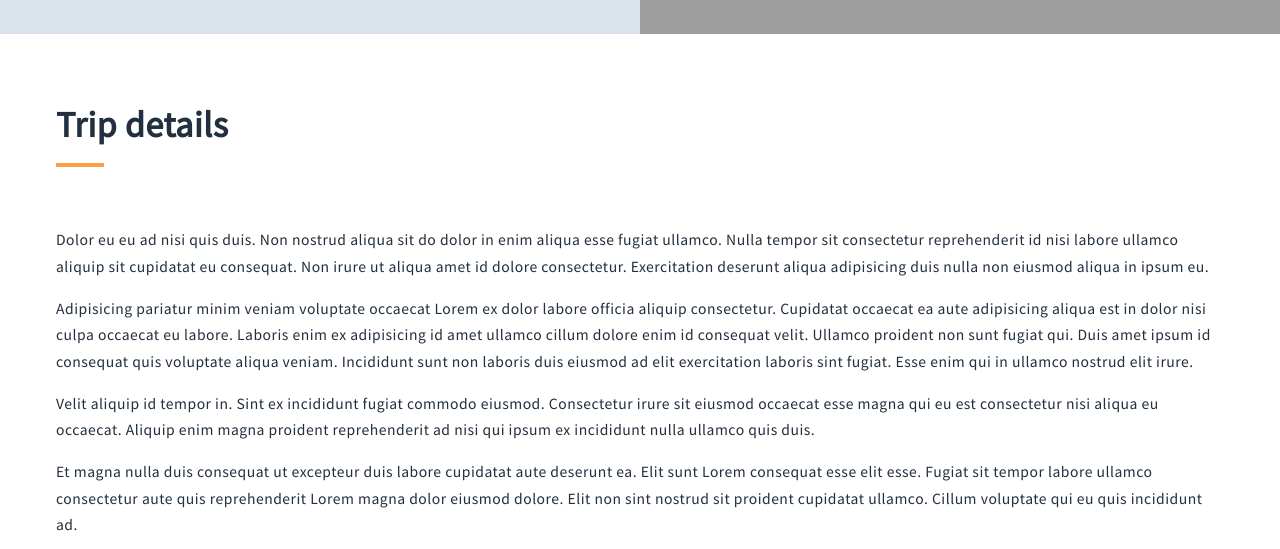
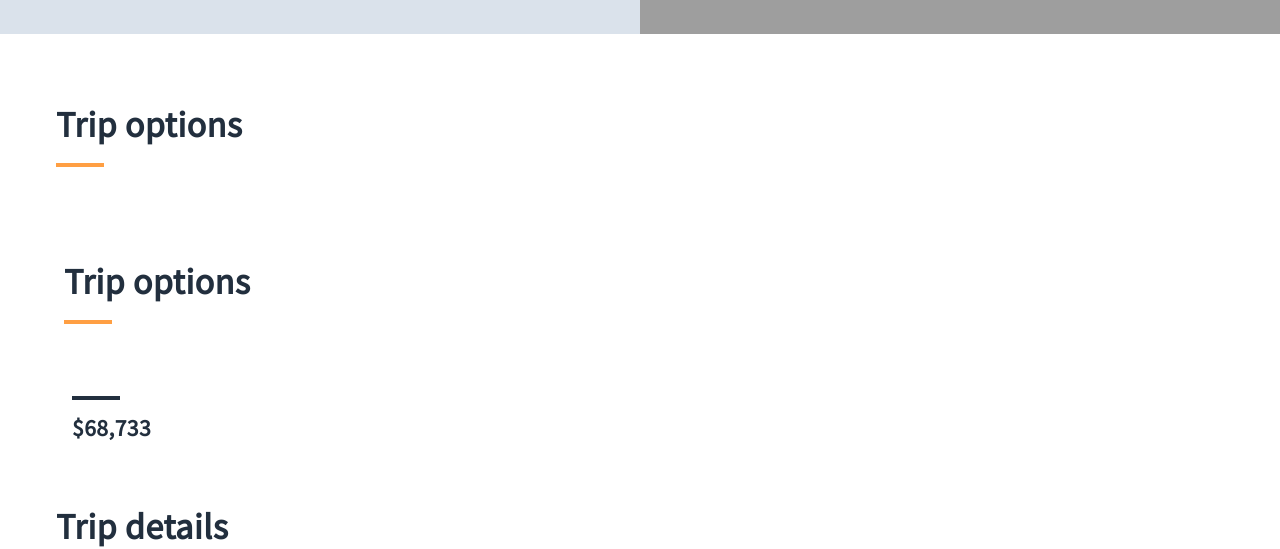
Before and after one commit to PaPaX2/travel-agency, a React app: page /trip/5cc1d10107e2be6064ff9129 in a window 1280 px wide. Shown: the part 636-1185 px from the top of the page. Built offline with nearby package versions, Linux system fonts and the light colour scheme; grey boxes are pictures that could not be loaded.

Commit message:
Add Trip Suppary wit double options

```diff
--- /dev/null
+++ b/src/components/features/OrderForm/OrderForm.js
@@ -0,0 +1,27 @@
+import React from 'react';
+import PropTypes from 'prop-types';
+//import styles from './OrderForm.scss';
+
+import {Grid, Row, Col} from 'react-flexbox-grid';
+import OrderSummary from '../OrderSummary/OrderSummary';
+import PageTitle from '../../common/PageTitle/PageTitle';
+
+
+const OrderForm = props => (
+  console.log('orderform props', props),
+  <Grid>
+    <Row>
+      <Col xs={12}>
+        <PageTitle text='Trip options' />
+        <OrderSummary tripCost={props.tripCost} tripOptions={props.options}/>
+      </Col>
+    </Row>
+  </Grid>
+);
+
+OrderForm.propTypes = {
+  cost: PropTypes.string,
+  options: PropTypes.object,
+};
+
+export default OrderForm;
--- /dev/null
+++ b/src/components/features/OrderForm/OrderFormContainer.js
@@ -0,0 +1,14 @@
+import {connect} from 'react-redux';
+import {getOrderOptions, setOrderOption} from '../../../redux/orderRedux';
+import OrderForm from '../OrderForm/OrderForm';
+
+const mapStateToProps = state => ({
+  options: getOrderOptions(state),
+});
+
+const mapDispatchToProps = dispatch => ({
+  setOrderOption: options => dispatch(setOrderOption(options)),
+});
+
+
+export default connect(mapStateToProps, mapDispatchToProps)(OrderForm);
--- /dev/null
+++ b/src/components/features/OrderSummary/OrderSummary.js
@@ -0,0 +1,29 @@
+import React from 'react';
+import PropTypes from 'prop-types';
+import styles from './OrderSummary.scss';
+
+import {Grid, Row, Col} from 'react-flexbox-grid';
+import { calculateTotal } from '../../../utils/calculateTotal';
+import { formatPrice } from '../../../utils/formatPrice';
+
+
+
+const OrderSummary = props => (
+  console.log('orderSummary props', props),
+  <Grid>
+    <Row>
+      <Col xs={12}>
+        <h2 className={styles.component}>
+          {formatPrice(calculateTotal((props.tripCost), props.tripOptions))}
+        </h2>
+      </Col>
+    </Row>
+  </Grid>
+);
+
+OrderSummary.propTypes = {
+  tripCost: PropTypes.string,
+  options: PropTypes.object,
+};
+
+export default OrderSummary;
--- a/src/components/views/Trip/Trip.js
+++ b/src/components/views/Trip/Trip.js
@@ -10,6 +10,7 @@ import DetailsBox from '../../common/DetailsBox/DetailsBox';
 import DetailsImage from '../../common/DetailsImage/DetailsImage';
 import List from '../../common/List/List';
 import ListItem from '../../common/ListItem/ListItem';
+import OrderForm from '../../features/OrderForm/OrderFormContainer'; //Kajetan
 
 import styles from './Trip.scss';
 import {Grid, Row, Col} from 'react-flexbox-grid';
@@ -39,6 +40,14 @@ const Trip = ({error, name, image, cost, days, description, country, intro}) =>
           </Row>
         </Grid>
       </DetailsBox>
+      <Grid> {/*Kajetan*/}
+        <Row>
+          <Col xs={12}>
+            <PageTitle text='Trip options' />
+            <OrderForm tripCost={cost}/>
+          </Col>
+        </Row>
+      </Grid>
       <Grid>
         <Row>
           <Col xs={12}>
--- a/src/redux/store.js
+++ b/src/redux/store.js
@@ -3,6 +3,7 @@ import tripList from '../data/trips.json';
 
 import globalReducer from './globalRedux';
 import filtersReducer from './filtersRedux';
+import orderReducer from './orderRedux';
 
 // define initial state and shallow-merge initial data
 const initialState = {
@@ -19,11 +20,17 @@ const initialState = {
       to: 14,
     },
   },
+  order: {
+    trip: null,
+    email: '',
+    options: {},
+  },
 };
 
 // define reducers
 const reducers = {
   filters: filtersReducer,
+  order: orderReducer,
 };
 
 // add blank reducers for initial state properties without reducers
```
